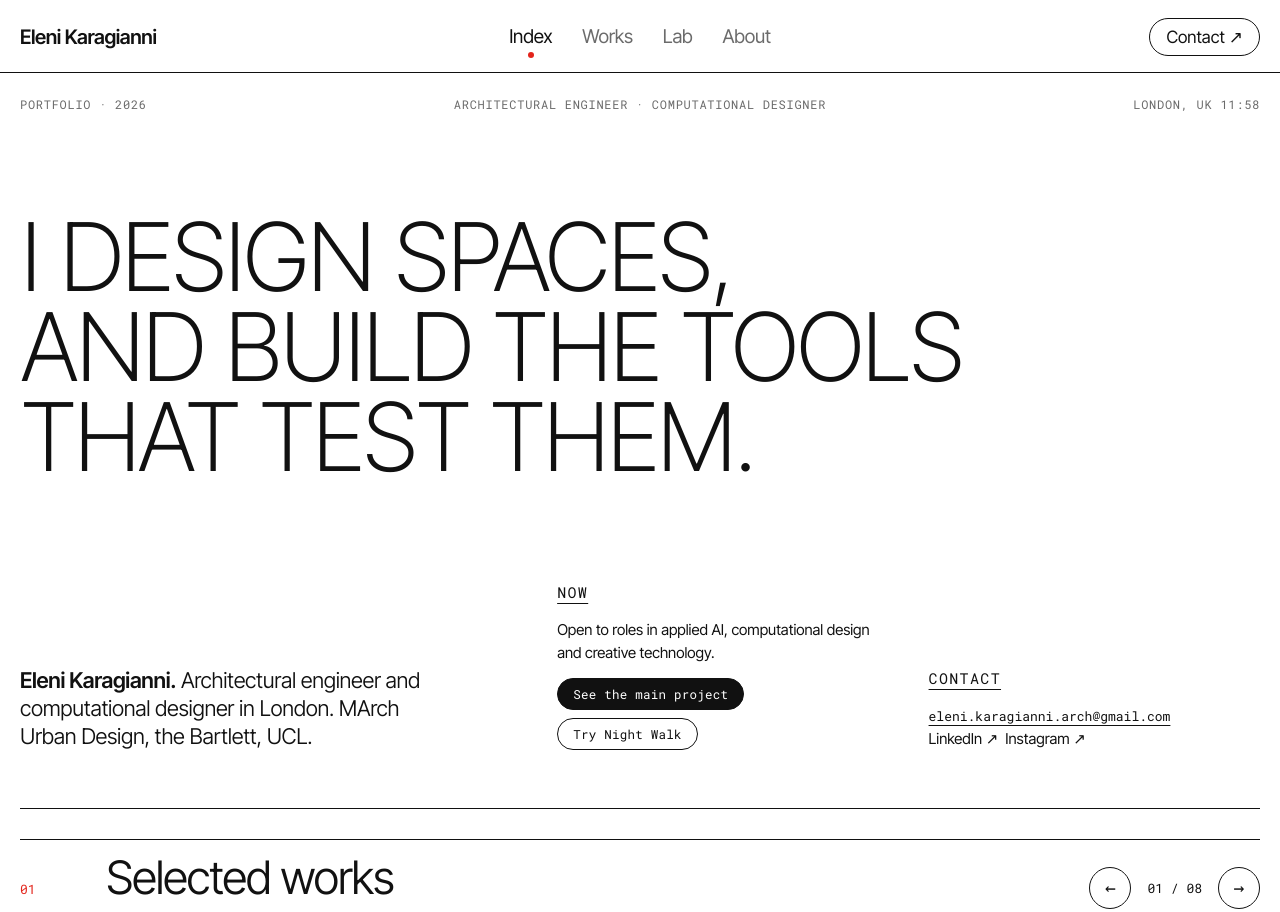
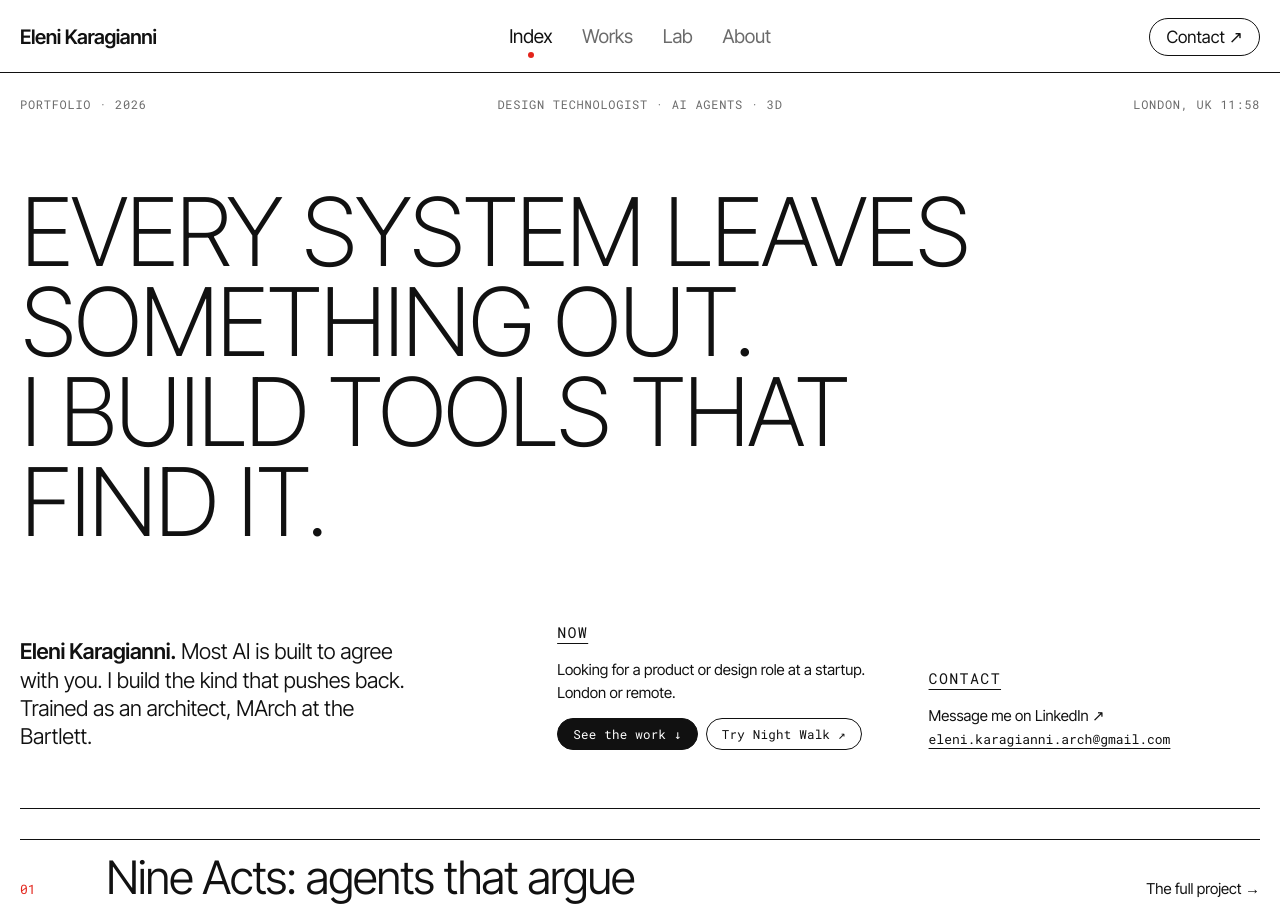
Before and after one commit to elenikaragianniarch-lab/eleni-portfolio, a plain HTML site: page index.html in a window 1280 px wide. Shown: the top 912 px of the page. Drawn offline with Linux system fonts and the light colour scheme.

Commit message:
New first screen and homepage order: hook, three featured projects, Now strip, LinkedIn contact
Co-Authored-By: Claude Opus 5.5 <noreply@anthropic.com>
Claude-Session: https://claude.ai/code/session_01CpfEjZq5FN1menw3VbtBtp

```diff
--- a/index.html
+++ b/index.html
@@ -4,10 +4,10 @@
 <meta charset="utf-8">
 <meta name="viewport" content="width=device-width,initial-scale=1,viewport-fit=cover">
 <title>Eleni Karagianni</title>
-<meta name="description" content="Eleni Karagianni: architectural engineer and computational designer in London. I design spaces, and build the tools that test them.">
+<meta name="description" content="Eleni Karagianni. Every system leaves something out. I build tools that find it: AI agents that push back, prototypes and 3D. Trained as an architect, London.">
 <meta property="og:type" content="website"><meta property="og:site_name" content="Eleni Karagianni">
-<meta property="og:title" content="Eleni Karagianni · architectural engineer and computational designer">
-<meta property="og:description" content="AI agents, data pipelines and 3D systems that read cities. London.">
+<meta property="og:title" content="Eleni Karagianni · Every system leaves something out">
+<meta property="og:description" content="I build tools that find it, lately AI agents that push back. Design technologist, London.">
 <meta property="og:url" content="https://www.eleni-karagianni.com/"><meta property="og:image" content="https://www.eleni-karagianni.com/og/home.jpg">
 <meta property="og:image:width" content="1200"><meta property="og:image:height" content="630"><meta name="twitter:card" content="summary_large_image">
 <link rel="icon" href="/favicon.svg" type="image/svg+xml"><link rel="icon" href="/favicon.png" sizes="32x32"><link rel="apple-touch-icon" href="/apple-touch-icon.png">
@@ -276,6 +276,7 @@ body::before{content:"";position:fixed;inset:0 0 auto;height:env(safe-area-inset
 .k-hrow{display:grid;grid-template-columns:minmax(0,1.5fr) minmax(0,1fr) minmax(0,1fr);gap:40px;align-items:end}
 .k-hrow p{font-size:15px}
 .k-claim{font-family:var(--f-display);font-size:clamp(19px,1.7vw,25px)!important;line-height:1.3;letter-spacing:-.015em;font-weight:350;max-width:32ch}.k-claim b{font-weight:600}
+.k-now a{text-decoration:underline;text-underline-offset:2px}.k-now a:hover{color:var(--red)}
 .k-hrow a{text-decoration:none}.k-hrow a:hover{color:var(--red)}
 .k-copy{font:inherit;font-family:var(--f-mono);font-size:13px;background:none;border:0;padding:0;cursor:pointer;color:inherit;text-decoration:underline;text-underline-offset:4px;text-decoration-thickness:1px}
 .k-copy:hover{color:var(--red)}
@@ -508,7 +509,7 @@ footer:not(.k-foot){display:none}
     <nav aria-label="Main"><a href="#" class="on">Index</a><a href="#works">Works</a><a href="#lab">Lab</a><a href="#about">About</a></nav>
     <a class="msg" href="#contact">Contact ↗</a>
   </header>
-  <main id="view"></main>
+  <main id="view"><section class="k-hero"><h1 class="k-name">Every system leaves something out. I build tools that find it.</h1><p>Eleni Karagianni. Most AI is built to agree with you. I build the kind that pushes back. Trained as an architect, MArch at the Bartlett, London. Looking for a product or design role at a startup.</p><p>Work: <a href="#nine-acts">Nine Acts of Ostranenie</a> (nine AI agents that argue, Best Computation Prize) · <a href="nightwalk/">Night Walk</a> (which dark streets to fix first, tested on 2,560 simulated walks) · <a href="#unseen-city">The Unseen City</a> (thesis, Theory Report Prize).</p><p><a href="https://www.linkedin.com/in/elenikaragiannii/">LinkedIn</a> · eleni.karagianni.arch@gmail.com</p></section></main>
 </div>
 <div class="theatre" id="theatre" role="dialog" aria-modal="true" aria-label="Demo">
   <div class="th-bar"><span class="tt" id="th-t"></span><span class="sp"></span><a id="th-open" href="#" target="_blank" rel="noopener">Open in new tab ↗</a><button type="button" id="th-close">← Back</button></div>
@@ -730,50 +731,32 @@ const FR={"Archive map":"archive_1.jpg","Agent discussion":"discussion_1.jpg","L
 const CAT={"night-walk":"ai","nine-acts":"ai","turin-machine":"ai","unseen-city":"ai","under-common-care":"arch","mind-the-gap":"arch","the-bus":"film","interview-dimitris":"film"};
 let demo=0,qi=0,filt="all";
 const num=p=>p.n.replace("W","");
-const UC_INFO=`<span class="k-info"><span class="f-k dark">04 · 2026 · Thesis · Theory Report Prize</span><span class="k-bq">"Every system that measures a city has already decided what doesn't count."</span><span class="k-bd">A thesis on the politics of noise: what thresholds, datasets and evaluation leave out, tested on MIT's Streetscore and on my own agents.</span></span>`;
+const UC_INFO=`<span class="k-info"><span class="f-k dark">2026 · Thesis · Theory Report Prize</span><span class="k-bq">"Every system that measures a city has already decided what doesn't count."</span><span class="k-bd">A thesis on the politics of noise: what thresholds, datasets and evaluation leave out, tested on MIT's Streetscore and on my own agents.</span></span>`;
 const ht=(p,cls="")=>p&&p.id==="unseen-city"?`<span class="k-dots" aria-hidden="true"></span>${UC_INFO}`:p&&p.thumb?`<img src="${IMG+(cls==="lg"&&p.id==="turin-machine"?"w02_lg.png":p.thumb)}" alt="" loading="lazy">${p.col?`<img class="col" src="${IMG+p.col}" alt="" loading="lazy">`:""}`:`<span class="k-dots" aria-hidden="true"></span>`;
 const sh=(n,t,right="")=>`<div class="k-sh"><span class="k-n">${n}</span><h2>${t}</h2><span class="k-r">${right}</span></div>`;
 function wcard(p,i){return `<a class="k-wc" href="#${p.id}" data-i="${i}" data-cat="${CAT[p.id]}"><span class="k-pic">${ht(p)}</span><span class="k-cap"><span class="k-no">${num(p)}</span><span class="k-tt">${esc(p.t)}</span><span class="k-kd">${esc(p.kind)} · ${p.y}</span></span></a>`}
 function demoFrame(){const [t,u]=DEMOS[demo];return CAN_EMBED?`<iframe src="${u}" title="${esc(t)}" loading="lazy" allow="fullscreen"></iframe>`:`<a class="k-fb" href="${u}" target="_blank" rel="noopener"><img src="${IMG}lab/${FR[t]}" alt=""><span class="btn">Open live ↗</span></a>`}
 const MAIL="eleni.karagianni.arch@gmail.com";
+const LI="https://www.linkedin.com/in/elenikaragiannii/";
 function foot(){return `<footer class="k-foot">
   <p class="lab">Get in touch</p>
-  <a class="k-mail" href="mailto:${MAIL}">Let's talk<span class="k-arr">→</span></a>
-  <div class="k-fl"><button type="button" class="k-copy" data-copy="${MAIL}">${MAIL}</button><a href="https://www.linkedin.com/in/elenikaragiannii/" target="_blank" rel="noopener">LinkedIn ↗</a><a href="https://www.instagram.com/eleni_karagianni_arch/" target="_blank" rel="noopener">Instagram ↗</a><a href="https://github.com/elenikaragianniarch-lab" target="_blank" rel="noopener">GitHub ↗</a><span>London <span class="clk"></span></span></div>
+  <a class="k-mail" href="${LI}" target="_blank" rel="noopener">Message me on LinkedIn<span class="k-arr">→</span></a>
+  <div class="k-fl"><button type="button" class="k-copy" data-copy="${MAIL}">${MAIL}</button><a href="https://www.instagram.com/eleni_karagianni_arch/" target="_blank" rel="noopener">Instagram ↗</a><a href="https://github.com/elenikaragianniarch-lab" target="_blank" rel="noopener">GitHub ↗</a><span>London <span class="clk"></span></span></div>
 </footer>`}
 function stage(){
-  const byId=id=>P.find(p=>p.id===id),na=byId("nine-acts"),tu=byId("turin-machine"),uc=byId("unseen-city"),nw=byId("night-walk"),rest=P.filter(p=>CAT[p.id]!=="ai");
+  const byId=id=>P.find(p=>p.id===id),na=byId("nine-acts"),uc=byId("unseen-city"),more=P.filter(p=>!["nine-acts","night-walk","unseen-city"].includes(p.id));
   return `<section class="k-hero">
-    <div class="k-ht"><span>Portfolio · 2026</span><span>Architectural engineer · computational designer</span><span>London, UK <span class="clk"></span></span></div>
-    <h1 class="k-name" id="nm" aria-label="I design spaces, and build the tools that test them."><span class="w">I</span> <span class="w">design</span> <span class="w">spaces,</span><br class="hb"> <span class="w">and</span> <span class="w">build</span> <span class="w">the</span> <span class="w">tools</span><br class="hb"> <span class="w">that</span> <span class="w">test</span> <span class="w">them.</span></h1>
+    <div class="k-ht"><span>Portfolio · 2026</span><span>Design technologist · AI agents · 3D</span><span>London, UK <span class="clk"></span></span></div>
+    <h1 class="k-name" id="nm" aria-label="Every system leaves something out. I build tools that find it."><span class="w">Every</span> <span class="w">system</span> <span class="w">leaves</span><br class="hb"> <span class="w">something</span> <span class="w">out.</span><br class="hb"> <span class="w">I</span> <span class="w">build</span> <span class="w">tools</span> <span class="w">that</span><br class="hb"> <span class="w">find</span> <span class="w">it.</span></h1>
     <div class="k-hrow">
-      <p class="k-claim"><b>Eleni Karagianni.</b> Architectural engineer and computational designer in London. MArch Urban Design, the Bartlett, UCL.</p>
-      <div><p class="lab">Now</p><p>Open to roles in applied AI, computational design and creative technology.</p><div class="btns" style="margin-top:14px"><a class="btn" href="#nine-acts">See the main project</a><a class="btn ghost" href="#night-walk">Try Night Walk</a></div></div>
-      <div><p class="lab">Contact</p><p><button type="button" class="k-copy" data-copy="${MAIL}">${MAIL}</button><br><a href="https://www.linkedin.com/in/elenikaragiannii/" target="_blank" rel="noopener">LinkedIn ↗</a> &nbsp;<a href="https://www.instagram.com/eleni_karagianni_arch/" target="_blank" rel="noopener">Instagram ↗</a></p></div>
+      <p class="k-claim"><b>Eleni Karagianni.</b> Most AI is built to agree with you. I build the kind that pushes back. Trained as an architect, MArch at the Bartlett.</p>
+      <div><p class="lab">Now</p><p>Looking for a product or design role at a startup. London or remote.</p><div class="btns" style="margin-top:14px"><button type="button" class="btn" data-scroll="s-work">See the work ↓</button><a class="btn ghost" href="nightwalk/">Try Night Walk ↗</a></div></div>
+      <div><p class="lab">Contact</p><p><a href="${LI}" target="_blank" rel="noopener">Message me on LinkedIn ↗</a><br><button type="button" class="k-copy" data-copy="${MAIL}">${MAIL}</button></p></div>
     </div>
   </section>
 
-  <section class="k-s">
-    ${sh("01","Selected works",`<span class="ctrl2"><button type="button" id="cprev" aria-label="Previous work">←</button><span id="ccount">01 / 0${P.length}</span><button type="button" id="cnext" aria-label="Next work">→</button></span>`)}
-    <div class="k-rail" id="rail">${P.map(wcard).join("")}</div>
-    <p class="k-under">Drag, scroll or use the arrows. <a href="#works">See all works as a grid →</a></p>
-  </section>
-
-  <section class="k-s">
-    ${sh("02","New: Night Walk",`<a href="#night-walk">How it works →</a>`)}
-    <div class="k-fx">
-      <div class="k-fx-t">
-        <p class="f-k dark">2026 · prototype · open data · route optimisation · agents</p>
-        <p class="k-big">Safety apps send women around the dark street. Nobody fixes it. Night Walk finds which streets to fix first, tests each fix on 2,560 simulated walks, and turns them into design proposals.</p>
-      </div>
-      <div class="k-nums" style="margin-top:0"><div><b>+1.2 min</b><span>average cost of walking the safe way</span></div><div><b>73→93%</b><span>of the walk on lit streets, quick way vs safe way</span></div><div><b>91%</b><span>of trips: 3 extra minutes or less</span></div><div><b>+87</b><span>walks no longer need a detour if 3 streets are fixed</span></div></div>
-    </div>
-      <div class="k-frame k-nw">${CAN_EMBED?`<iframe src="nightwalk/" title="Night Walk" loading="lazy"></iframe>`:""}<a class="k-mob" href="nightwalk/"><video src="${IMG}v/nw-walk.mp4" poster="${IMG}c08.jpg" muted loop playsinline autoplay preload="metadata" style="display:block;width:100%"></video></a></div>
-    <p class="k-under">Pick two stations or click the map inside. <button type="button" class="k-copy" data-theatre="Night Walk" data-href="nightwalk/">Open full screen ⤢</button></p>
-  </section>
-
-  <section class="k-s">
-    ${sh("03","Featured: Nine Acts of Ostranenie",`<a href="#nine-acts">Open project →</a>`)}
+  <section class="k-s" id="s-work">
+    ${sh("01","Nine Acts: agents that argue",`<a href="#nine-acts">The full project →</a>`)}
     <div class="k-fx">
       <div class="k-fx-t">
         <p class="f-k dark">2026 · with Ruijia Zheng · Best Computation Prize, Bartlett</p>
@@ -783,23 +766,44 @@ function stage(){
       <a class="k-fx-i" href="#nine-acts" aria-label="Nine Acts of Ostranenie">${ht(na)}</a>
     </div>
     <div class="k-try">
-      <div class="k-tryh"><p class="lab">Try it here, it's live</p><span class="k-tabs">${DEMOS.map((d,i)=>`<button type="button" data-demo="${i}" class="${i===demo?"on":""}">${d[0]}</button>`).join("")}</span></div>
+      <div class="k-tryh"><p class="lab">It's live, try it here</p><span class="k-tabs">${DEMOS.map((d,i)=>`<button type="button" data-demo="${i}" class="${i===demo?"on":""}">${d[0]}</button>`).join("")}</span></div>
       <div class="k-frame" id="lbf">${demoFrame()}</div>
       <div class="k-tryh"><p id="lbd">${DEMOS[demo][2]}</p><span class="k-tabs"><button type="button" id="lbfull">Full screen ⤢</button><a href="#lab">All 18 live pieces →</a></span></div>
     </div>
   </section>
 
   <section class="k-s">
-    ${sh("04","Language, form and the city")}
-    <div class="k-pair">
-      <a class="k-pc" href="#${tu.id}"><span class="k-pic wide">${ht(tu,"lg")}</span><span class="f-k dark">${tu.y} · ${esc(tu.kind)}</span><span class="k-pt">${esc(tu.t)}</span><span>${esc(tu.lede)}</span><span class="k-more">See the pipeline →</span></a>
-      <a class="k-pc k-box" href="#${uc.id}"><span class="f-k dark">${num(uc)} · ${uc.y} · Thesis · Theory Report Prize</span><span class="k-pt">${esc(uc.t)}</span><span class="k-bq">"Every system that measures a city has already decided what doesn't count."</span><span class="k-bd">A thesis on the politics of noise: what thresholds, datasets and evaluation leave out, tested on MIT's Streetscore and on my own agents.</span><span class="k-more">Read the argument →</span></a>
+    ${sh("02","Night Walk: the street nobody fixes",`<a href="nightwalk/">Open Night Walk ↗</a>`)}
+    <div class="k-fx">
+      <div class="k-fx-t">
+        <p class="f-k dark">2026 · prototype · open data · route optimisation · agents</p>
+        <p class="k-big">Safety apps send women around the dark street. Map apps send them down it. Night Walk works out which streets to fix first, and tests each fix on 2,560 simulated walks before anyone spends money on it.</p>
+        <div class="btns" style="margin-top:22px"><a class="btn" href="nightwalk/">Open Night Walk ↗</a><a class="btn ghost" href="#night-walk">How it works</a></div>
+      </div>
+      <div class="k-nums" style="margin-top:0"><div><b>+1.2 min</b><span>average cost of walking the safe way</span></div><div><b>73→93%</b><span>of the walk on lit streets, quick way vs safe way</span></div><div><b>91%</b><span>of trips: 3 extra minutes or less</span></div><div><b>+87</b><span>walks no longer need a detour if 3 streets are fixed</span></div></div>
+    </div>
+    <div class="k-frame k-nw">${CAN_EMBED?`<iframe src="nightwalk/" title="Night Walk" loading="lazy"></iframe>`:""}<a class="k-mob" href="nightwalk/"><video src="${IMG}v/nw-walk.mp4" poster="${IMG}c08.jpg" muted loop playsinline autoplay preload="metadata" style="display:block;width:100%"></video></a></div>
+    <p class="k-under">Pick two stations or click the map. <button type="button" class="k-copy" data-theatre="Night Walk" data-href="nightwalk/">Full screen ⤢</button></p>
+  </section>
+
+  <section class="k-s">
+    ${sh("03","The Unseen City: what the data throws away",`<a href="#unseen-city">Read the argument →</a>`)}
+    <a class="k-pc k-box" href="#${uc.id}" style="max-width:none"><span class="f-k dark">${uc.y} · Thesis · Theory Report Prize, the Bartlett</span><span class="k-bq">"Every system that measures a city has already decided what doesn't count."</span><span class="k-bd">My thesis on the politics of noise: what thresholds, datasets and evaluation quietly leave out. Tested on MIT's Streetscore and on my own agents.</span><span class="k-more">Read the argument →</span></a>
+  </section>
+
+  <section class="k-s">
+    ${sh("04","Now")}
+    <div class="k-tools k-now">
+      <div><p class="lab">Building</p><p>A twin of one Camden street where three agents argue about which retrofits are safe to fund now. <a href="https://elenikaragianniarch-lab.github.io/arlington-road-twin/" target="_blank" rel="noopener">Live demo ↗</a></p></div>
+      <div><p class="lab">Taught</p><p>Designing with Disagreement, the Bartlett, Oct 2026. 23 students, most new to code, built agents that argue.</p></div>
+      <div><p class="lab">Recognised</p><p>Best Computation Prize and Theory Report Prize, the Bartlett 2026. Honourable Mention, SCI-Arc Playing Models.</p></div>
+      <div><p class="lab">Writing</p><p>Short posts on AI that agrees too easily. <a href="${LI}" target="_blank" rel="noopener">On LinkedIn ↗</a></p></div>
     </div>
   </section>
 
   <section class="k-s">
-    ${sh("05","Architecture and film")}
-    <div class="k-list">${rest.map(p=>`<a class="k-row" href="#${p.id}"><span class="k-pic sm">${ht(p)}</span><span class="k-no">${num(p)}</span><span class="k-rt">${esc(p.t)}</span><span class="k-kd">${esc(p.kind)}</span><span class="k-yr">${p.y} →</span></a>`).join("")}</div>
+    ${sh("05","More work",`<a href="#works">All works as a grid →</a>`)}
+    <div class="k-list">${more.map(p=>`<a class="k-row" href="#${p.id}"><span class="k-pic sm">${ht(p)}</span><span class="k-no">${num(p)}</span><span class="k-rt">${esc(p.t)}</span><span class="k-kd">${esc(p.kind)}</span><span class="k-yr">${p.y} →</span></a>`).join("")}</div>
   </section>
 
   <section class="k-s">
@@ -827,9 +831,10 @@ function aboutPage(){return `<section class="k-pg">
   <div class="k-pgh"><h1 class="k-pgt">About</h1></div>
   <div class="k-ab">
     <div>
-      <p class="k-big">I'm an architectural engineer from Greece, licensed with the Technical Chamber of Greece, and I've just finished the MArch in Urban Design at the Bartlett, UCL.</p>
-      <p class="k-body">I build working systems: archives, agents and pipelines that turn data into images, films and spaces. Most of my work asks how places are lived, seen and remembered, and by whom. I've co-taught a Bartlett workshop on agents that disagree, worked on an AI safety startup, and drawn real buildings in Greece.</p>
-      <p class="k-body"><b>Open to roles in applied AI, computational design and creative technology in London.</b></p>
+      <p class="k-big">Every system leaves something out. A map hides the dark street. A dataset drops the odd photo. A model gives you one confident answer when there should have been an argument.</p>
+      <p class="k-body">Most AI is built to agree with you. I build the kind that pushes back.</p>
+      <p class="k-body">I trained as an architect and started building my own tools to find those gaps. Now I design AI agents that disagree with each other, because the disagreement is where the real answer usually is.</p>
+      <p class="k-body">Architectural engineer, licensed in Greece (TEE). MArch Urban Design, the Bartlett, UCL. <b>Looking for a product or design role at a startup, in London or remote.</b> <a href="${LI}" target="_blank" rel="noopener">Message me on LinkedIn ↗</a></p>
       <p class="k-body"><a href="files/Eleni_Karagianni_CV.pdf">Download CV (PDF)</a></p>
     </div>
     <span class="k-pic"><img src="${IMG}about.jpg" alt="Eleni Karagianni"></span>
@@ -1014,7 +1019,7 @@ function renderView(h){
   const pg=p?"works":h==="contact"?"about":["lab","works","about"].includes(h)?h:"";
   document.querySelectorAll(".frame-top nav a").forEach(a=>a.classList.toggle("on",a.getAttribute("href")==="#"+pg));
   $("#view").innerHTML=p?projectV(p)+foot():h==="lab"?lab()+foot():h==="works"?works():pg==="about"?aboutPage():stage();
-  document.title=p?`${p.t} · Eleni Karagianni`:pg?pg[0].toUpperCase()+pg.slice(1)+" · Eleni Karagianni":"Eleni Karagianni · AI agents, computational design";
+  document.title=p?`${p.t} · Eleni Karagianni`:pg?pg[0].toUpperCase()+pg.slice(1)+" · Eleni Karagianni":"Eleni Karagianni · Every system leaves something out";
   k=1;drawSeq();tickClock();window.scrollTo(0,0);
   if(h==="contact")setTimeout(()=>$("#contact").scrollIntoView(),40);
   requestAnimationFrame(()=>{nameMount();queueDots();railMark()});
@@ -1046,6 +1051,7 @@ document.addEventListener("pointermove",e=>{
   if(!htRaf)htRaf=requestAnimationFrame(()=>{htRaf=0;nameTick()});
 },{passive:true});
 let rz=0;addEventListener("resize",()=>{clearTimeout(rz);rz=setTimeout(()=>{nameMeasure();queueDots();railMark()},150)});
+document.addEventListener("click",e=>{const b=e.target.closest("[data-scroll]");if(!b)return;const t=document.getElementById(b.dataset.scroll);if(t)t.scrollIntoView({behavior:matchMedia("(prefers-reduced-motion:reduce)").matches?"auto":"smooth"})});
 window.addEventListener("hashchange",route);
 if(document.fonts&&document.fonts.ready)document.fonts.ready.then(()=>{nameMeasure();railMark()});
 route();
```
